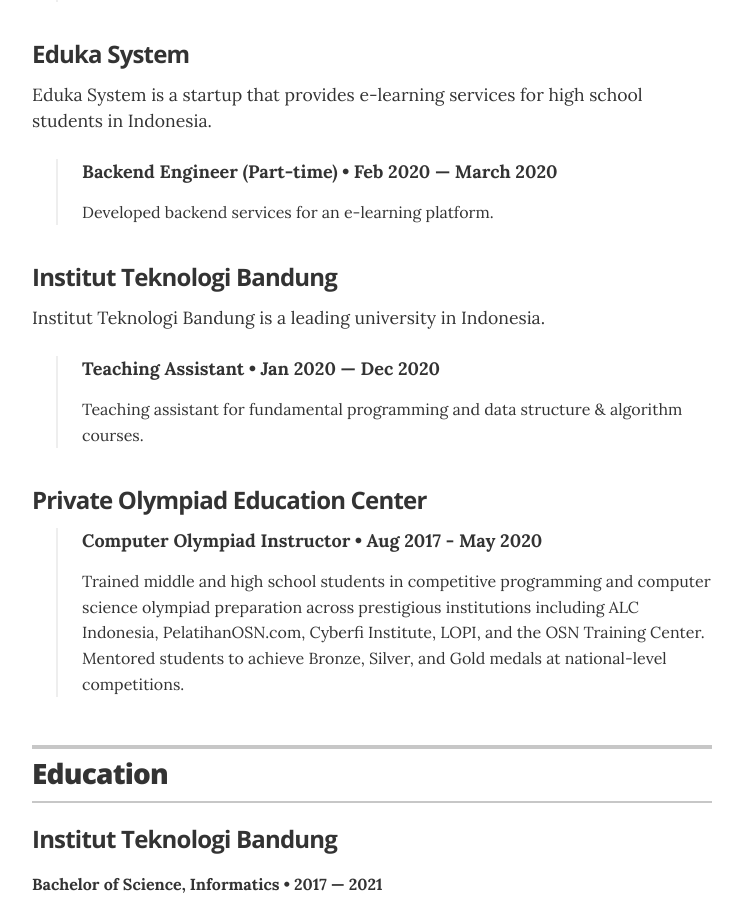
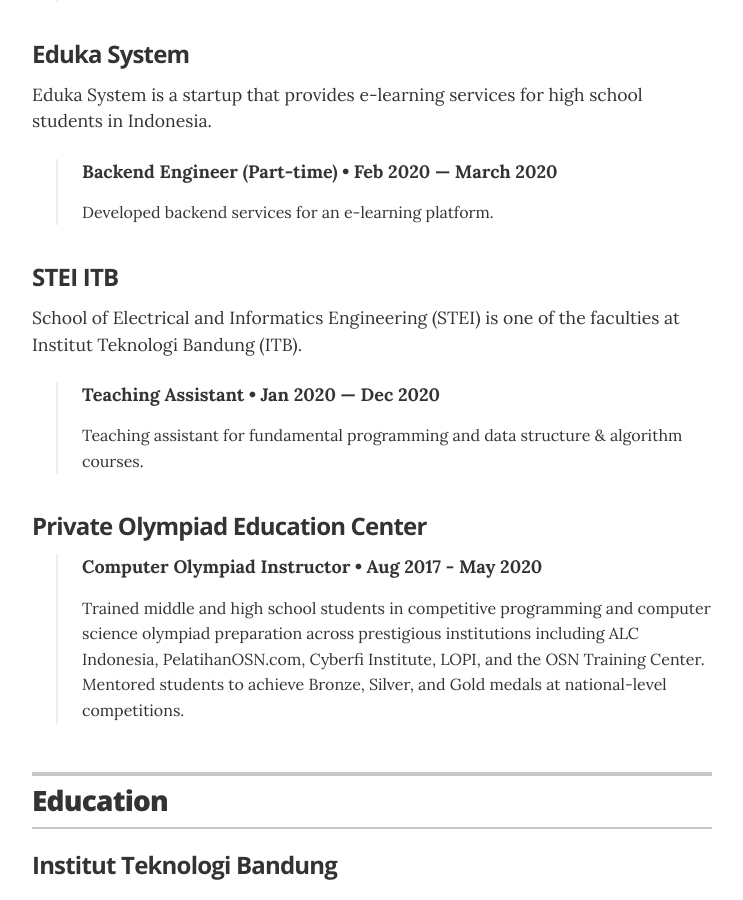
Before and after one commit to irfansofyana/resume, a Jekyll site: the page built from index.html, in a window 1280 px wide and 900 px high, scrolled down 1467 px. Shown: the whole window, without its empty margins (268-1011 px from the left). Built offline with Jekyll 4.4.1, drawn with Linux system fonts in a browser that asks for light colours.

Commit message:
update experience

```diff
--- a/_data/experience.yml
+++ b/_data/experience.yml
@@ -1,4 +1,3 @@
-# Jobs
 - company: PT Superbank Indonesia
   summary: Superbank is a digital bank in Indonesia backed by companies like Emtek, Grab, Singtel, and Kakaobank.
   positions:
@@ -28,8 +27,8 @@
       duration: Feb 2020 — March 2020
       summary: Developed backend services for an e-learning platform.
 
-- company: Institut Teknologi Bandung
-  summary: Institut Teknologi Bandung is a leading university in Indonesia.
+- company: STEI ITB
+  summary: School of Electrical and Informatics Engineering (STEI) is one of the faculties at Institut Teknologi Bandung (ITB).
   positions:
     - role: Teaching Assistant
       duration: Jan 2020 — Dec 2020
```
